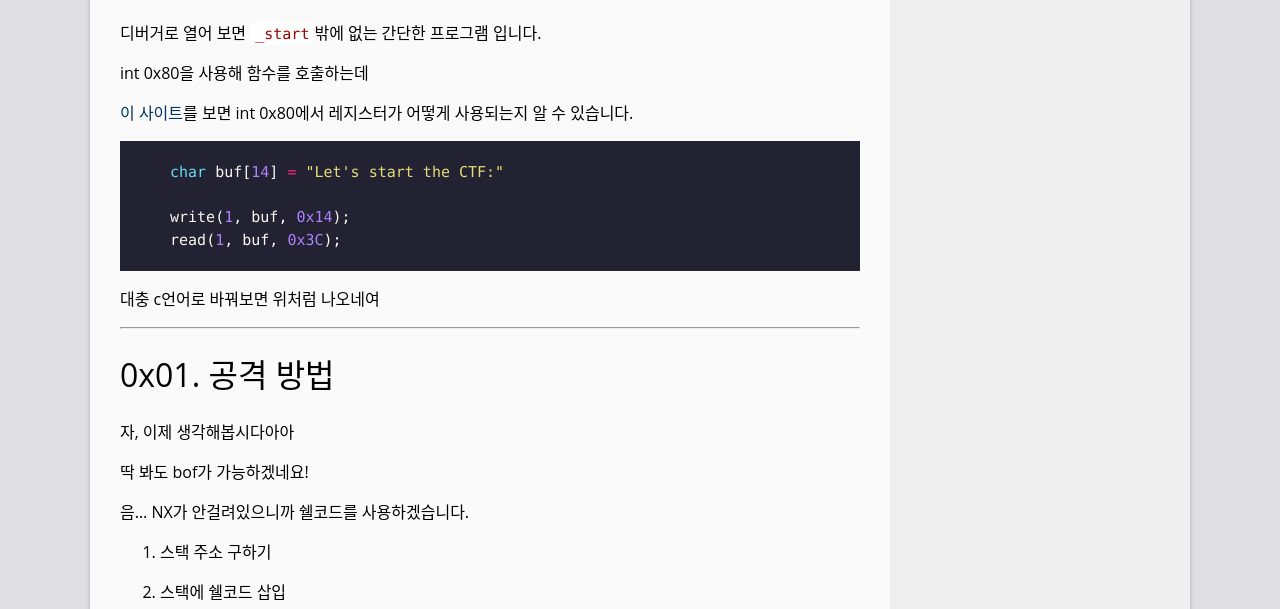
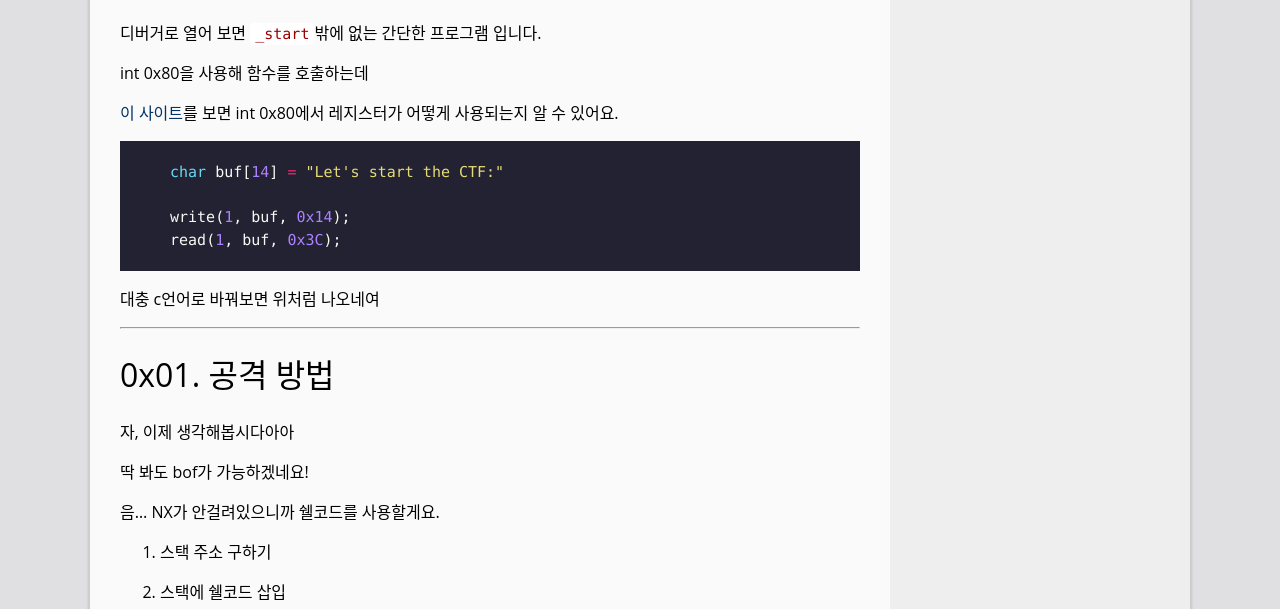
Before and after one commit to UnKN0wnName/stfwlg.github.io, a Jekyll site: the page built from _posts/2018-05-25-[pwnable.tw]_start.md, in a window 1280 px wide and 900 px high, scrolled down 1030 px. Shown: the part 158-767 px from the top of the window. Built offline with Jekyll 4.4.1, drawn with Linux system fonts in a browser that asks for light colours.

Commit message:
pwnable.tw start

````diff
--- a/_posts/2018-05-25-[pwnable.tw]_start.md
+++ b/_posts/2018-05-25-[pwnable.tw]_start.md
@@ -23,7 +23,7 @@ tags: rotles98
 
 int 0x80을 사용해 함수를 호출하는데
 
-[이 사이트](https://syscalls.kernelgrok.com)를 보면 int 0x80에서 레지스터가 어떻게 사용되는지 알 수 있습니다.
+[이 사이트](https://syscalls.kernelgrok.com)를 보면 int 0x80에서 레지스터가 어떻게 사용되는지 알 수 있어요.
 
 ```c
 char buf[14] = "Let's start the CTF:"
@@ -41,7 +41,7 @@ read(1, buf, 0x3C);
 
 딱 봐도 bof가 가능하겠네요!
 
-음... NX가 안걸려있으니까 쉘코드를 사용하겠습니다.
+음... NX가 안걸려있으니까 쉘코드를 사용할게요.
 
 1. 스택 주소 구하기
 
````
